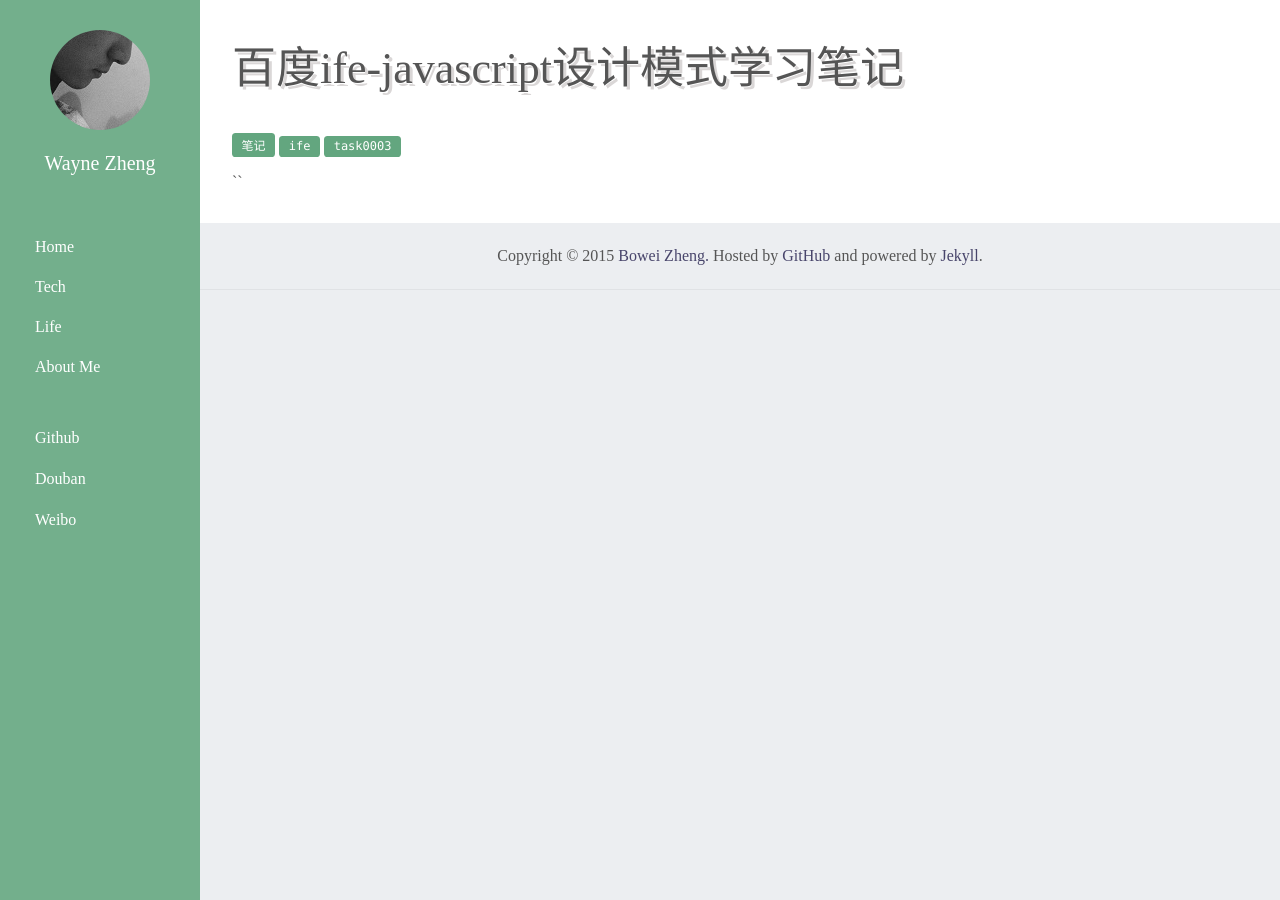
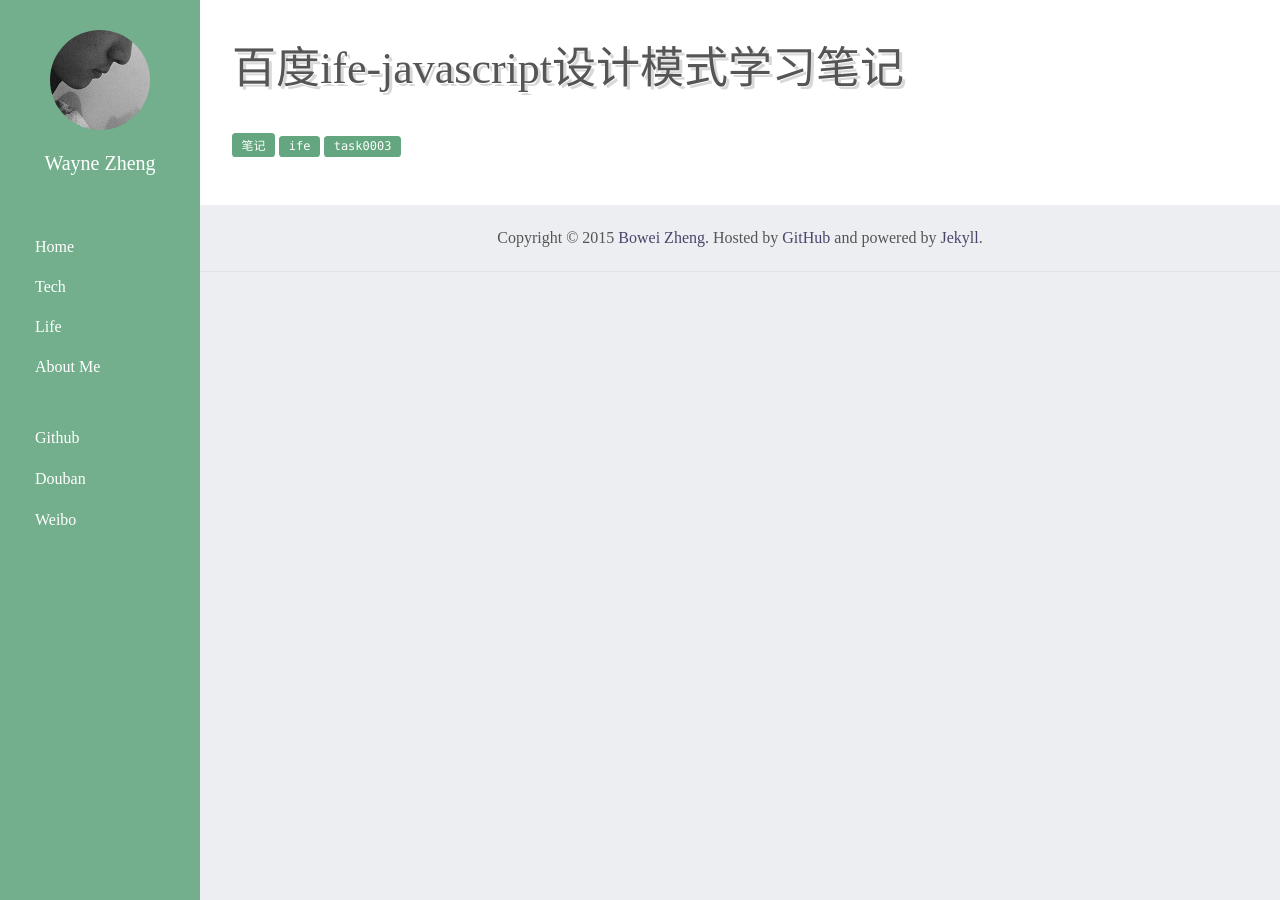
Before and after one commit to wynn719/blog, a Jekyll site: the page built from _posts/2015-06-26-javascript-design-patterns-note.md, in a window 1280 px wide. Built offline with Jekyll 4.4.1, drawn with Linux system fonts in a browser that asks for light colours; nearby versions of some CDN libraries; comment, search, counter and statistics services are not loaded.

Commit message:
Signed-off-by: zhengbowei <762671261@qq.com>

```diff
--- a/_layouts/post.html
+++ b/_layouts/post.html
@@ -9,7 +9,7 @@
                     <span>{{ tag }}</span>
                 {% endfor %}
             </div>
-        </header>``
+        </header>
         <div class="art_content">{{ content }}</div>
         <footer>
             <div id="disqus_thread"></div>
```
